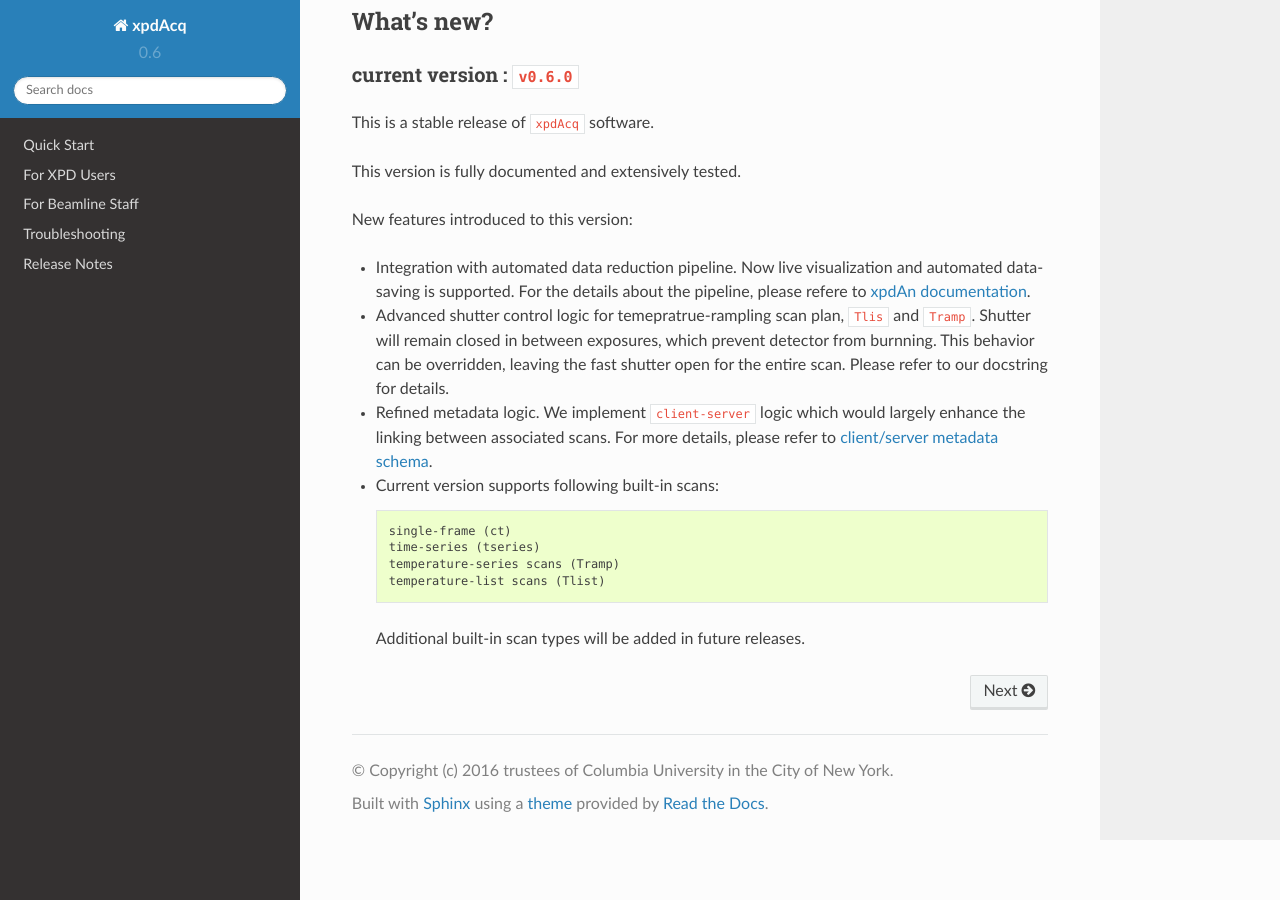
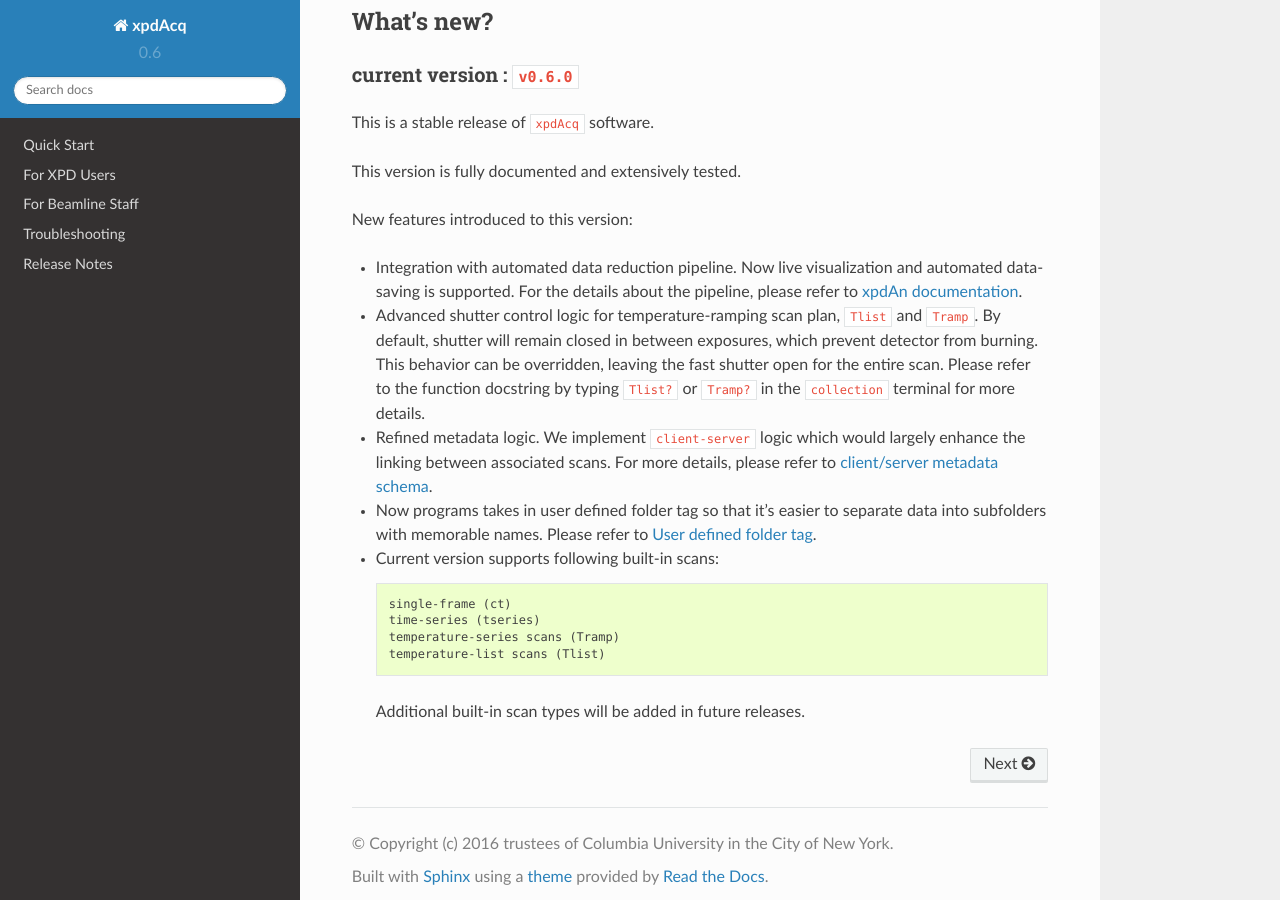
Before and after one commit to xpdAcq/xpdAcq, a Sphinx documentation site: the page built from docs/index.rst, in a window 1280 px wide and 900 px high, scrolled down 762 px. Built offline with Sphinx 7.4.7 and the Read the Docs theme 2.0.0, drawn with Linux system fonts in a browser that asks for light colours.

Commit message:
DOC: cleaning after rebase

```diff
--- a/docs/index.rst
+++ b/docs/index.rst
@@ -47,17 +47,26 @@ New features introduced to this version:
 
 * Integration with automated data reduction pipeline. Now live visualization and
   automated data-saving is supported. For the details about the pipeline, please
-  refere to `xpdAn documentation <http://xpdacq.github.io/xpdAn/>`_.
+  refer to `xpdAn documentation <http://xpdacq.github.io/xpdAn/>`_.
 
-* Advanced shutter control logic for temepratrue-rampling scan plan,
-  ``Tlis`` and ``Tramp``. Shutter will remain closed in between
-  exposures, which prevent detector from burnning. This behavior can
+
+* Advanced shutter control logic for temperature-ramping scan plan,
+  ``Tlist`` and ``Tramp``. By default, shutter will remain closed in
+  between exposures, which prevent detector from burning. This behavior can
   be overridden, leaving the fast shutter open for the entire scan.
-  Please refer to our docstring for details.
+  Please refer to the function docstring by typing ``Tlist?`` or
+  ``Tramp?`` in the ``collection`` terminal for more details.
+
 
 * Refined metadata logic. We implement ``client-server`` logic which
   would largely enhance the linking between associated scans. For
   more details, please refer to :ref:`client_server_md`.
+
+
+* Now programs takes in user defined folder tag so that it's easier to
+  separate data into subfolders with memorable names. Please refer to
+  :ref:`folder_tag`.
+
 
 * Current version supports following built-in scans:
 
```
Also changed, not shown: docs/usb_Running.rst (+15 -13 lines).
